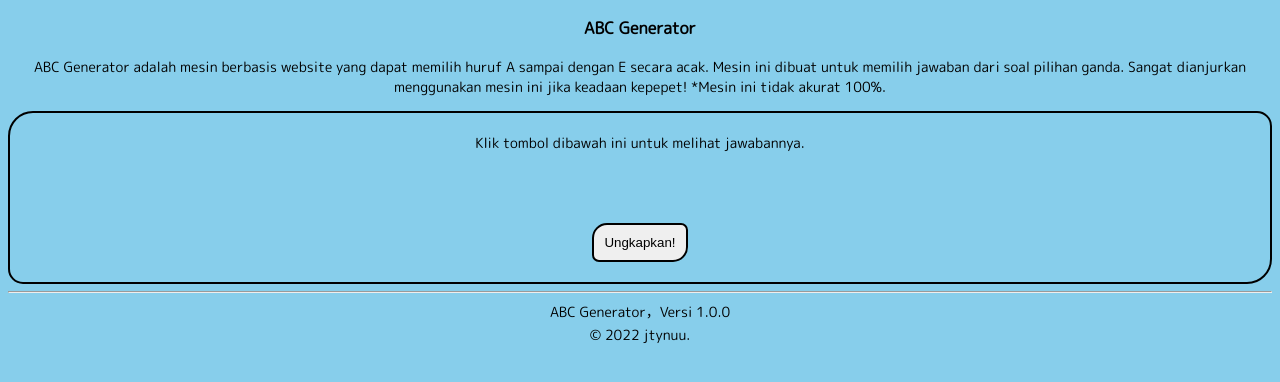
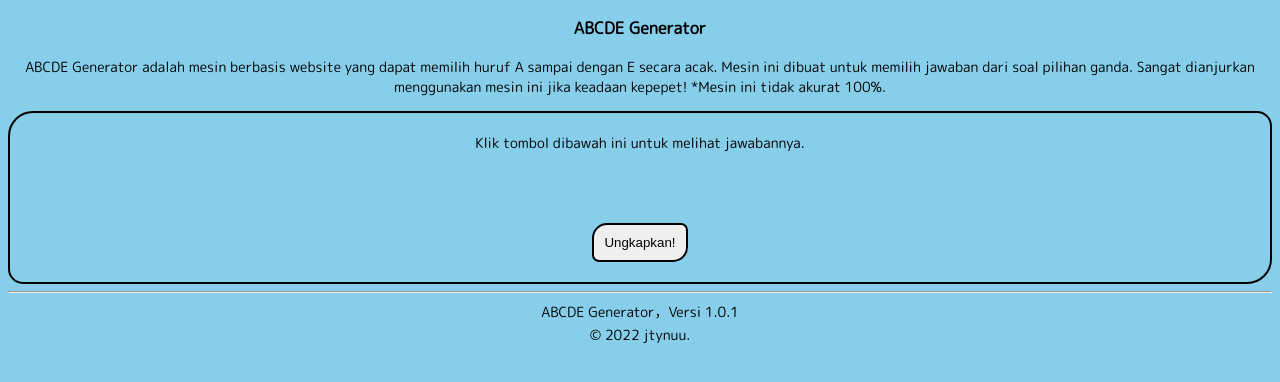
Before and after one commit to Jtynuu/ABCDE-Generator, a plain HTML site: page index.html in a window 1280 px wide. Drawn offline with Linux system fonts and the light colour scheme.

Commit message:
Update - index.html

```diff
--- a/index.html
+++ b/index.html
@@ -10,11 +10,11 @@
 <body>
 
   <header>
-    <h3>ABC Generator</h3>
+    <h3>ABCDE Generator</h3>
   </header>
 
   <main>
-    <p>ABC Generator adalah mesin berbasis website yang dapat memilih huruf A sampai dengan E secara acak. Mesin ini dibuat untuk memilih jawaban dari soal pilihan ganda. Sangat dianjurkan menggunakan mesin ini jika keadaan kepepet! *Mesin ini tidak akurat 100%.</p>
+    <p>ABCDE Generator adalah mesin berbasis website yang dapat memilih huruf A sampai dengan E secara acak. Mesin ini dibuat untuk memilih jawaban dari soal pilihan ganda. Sangat dianjurkan menggunakan mesin ini jika keadaan kepepet! *Mesin ini tidak akurat 100%.</p>
     <section id="bingkai">
       <span id="alpha">Klik tombol dibawah ini untuk melihat jawabannya.</span><br /><br />
       <span id="hasil"></span><br /><br />
@@ -24,7 +24,7 @@
   <hr />
 
   <footer>
-    <p>ABC Generator，Versi 1.0.0</p>
+    <p>ABCDE Generator，Versi 1.0.1</p>
     <p>&copy; 2022 jtynuu.</p>
   </footer>
 
```
